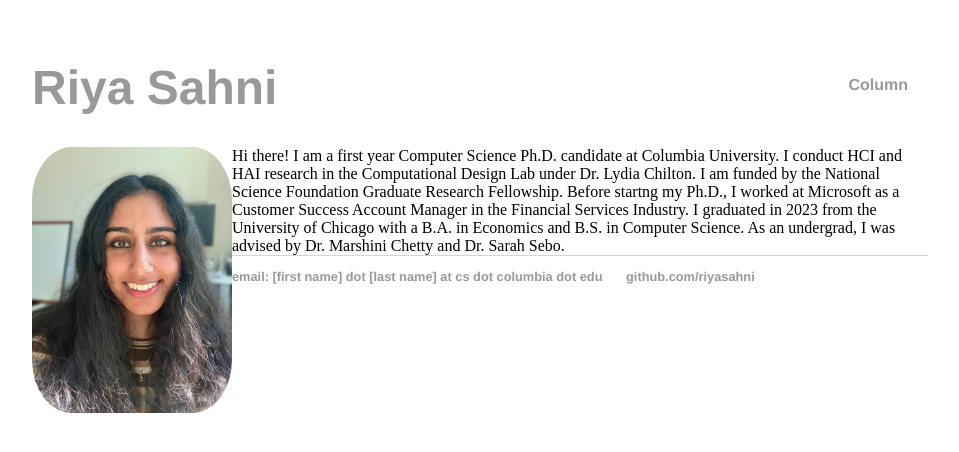
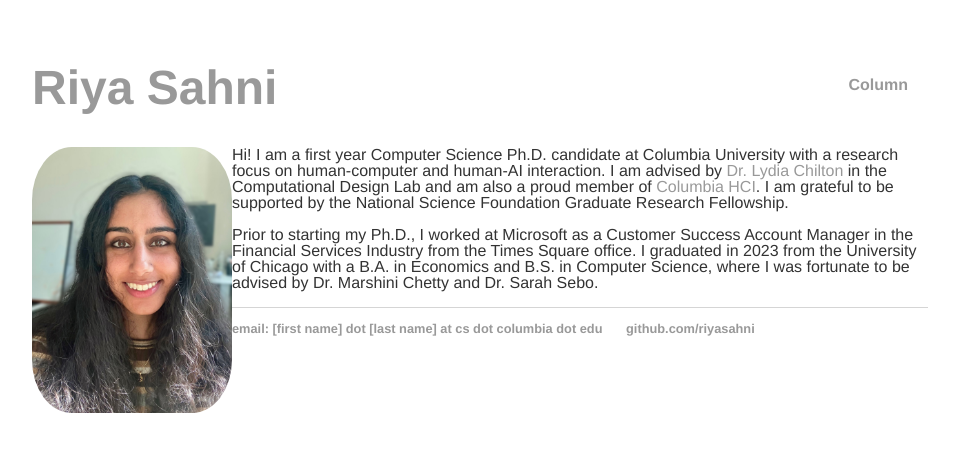
Before and after one commit to riyasahni/riyasahni.github.io, a Jekyll site: the page built from index.html, in a window 1280 px wide. Shown: the top 452 px of the page, without its empty margins (160-1119 px from the left). Built offline with Jekyll 4.4.1, drawn with Linux system fonts in a browser that asks for light colours.

Commit message:
:p playing around

```diff
--- a/index.html
+++ b/index.html
@@ -3,12 +3,12 @@
 title: Riya Sahni
 ---
 <div class="blurb">
+	<p>
 	<img align: left src="img/image0.jpeg" alt="riya_sahni" style="width: 200px" hspace: 20 >
-	Hi there! I am a first year Computer Science Ph.D. candidate at Columbia University. I conduct HCI and HAI research in the Computational Design Lab under Dr. Lydia Chilton.
+	Hi! I am a first year Computer Science Ph.D. candidate at Columbia University with a research focus on human-computer and human-AI interaction. I am advised by <a href="https://www.cs.columbia.edu/~chilton/chilton.html">Dr. Lydia Chilton</a> in the Computational Design Lab and am also a proud member of <a href="https://columbiahci.github.io/">Columbia HCI</a>. I am grateful to be supported by the National Science Foundation Graduate Research Fellowship.
+	<br/>
+	<br/>
+	Prior to starting my Ph.D., I worked at Microsoft as a Customer Success Account Manager in the Financial Services Industry from the Times Square office. I graduated in 2023 from the University of Chicago with a B.A. in Economics and B.S. in Computer Science, where I was fortunate to be advised by Dr. Marshini Chetty and Dr. Sarah Sebo.
+	</p>
 
-	I am funded by the National Science Foundation Graduate Research Fellowship.
-
-	Before startng my Ph.D., I worked at Microsoft as a Customer Success Account Manager in the Financial Services Industry.
-
-	I graduated in 2023 from the University of Chicago with a B.A. in Economics and B.S. in Computer Science. As an undergrad, I was advised by Dr. Marshini Chetty and Dr. Sarah Sebo.
 </div><!-- /.blurb -->
```
